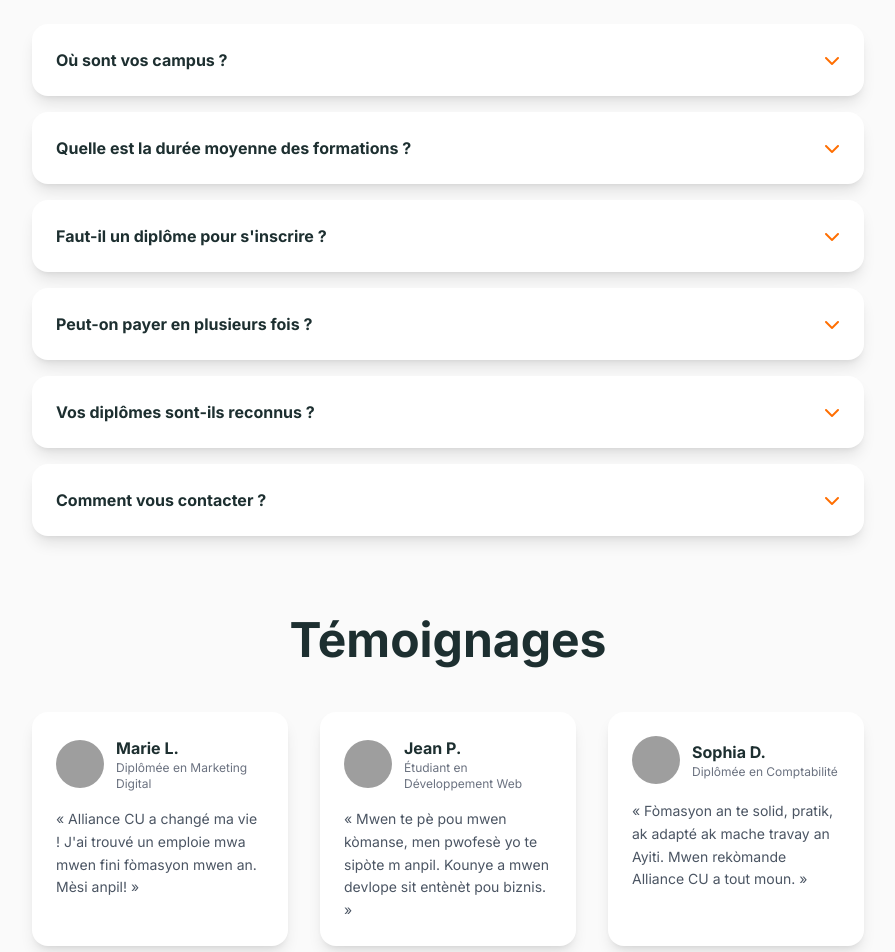
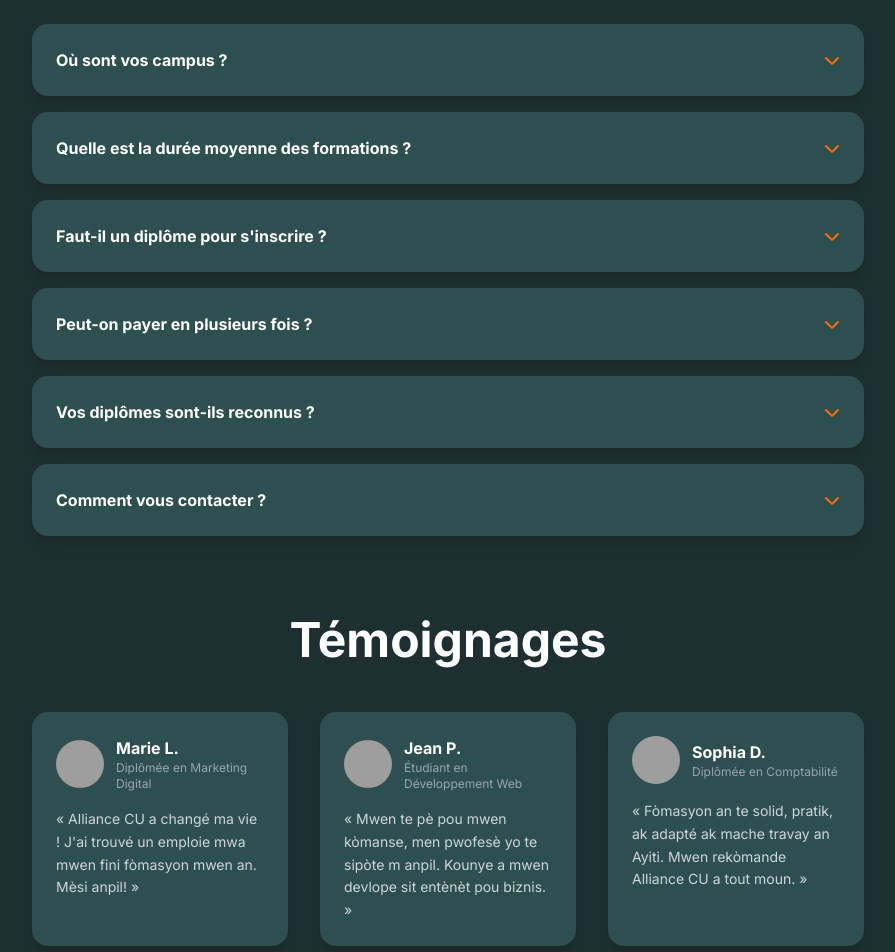
Before and after one commit to freuducci/Alliance, a plain HTML site: page index.html in a window 1280 px wide. Shown: the part 6820-7772 px from the top of the page, without its empty margins (192-1087 px from the left). Drawn offline with nearby package versions, Linux system fonts and the light colour scheme; grey boxes are pictures that could not be loaded.

Commit message:
Update index.html

```diff
--- a/index.html
+++ b/index.html
@@ -837,74 +837,74 @@
     </section>
 
     <!-- FAQ Section -->
-    <section id="faq" class="py-20 md:py-28 bg-[#fafafa]">
+    <section id="faq" class="py-20 md:py-28 bg-[#1d2f30]">
         <div class="max-w-4xl mx-auto px-4 sm:px-6 lg:px-8">
             <div class="text-center mb-12">
-                <h2 class="text-4xl md:text-5xl font-extrabold text-[#1d2f30]">
+                <h2 class="text-4xl md:text-5xl font-extrabold text-white">
                     FAQ <span class="text-[#ff6e00]">(Questions fréquentes)</span>
                 </h2>
-                <p class="mt-4 text-lg text-gray-600">
+                <p class="mt-4 text-lg text-gray-300">
                     Retrouvez les réponses aux questions les plus posées
                 </p>
             </div>
 
             <div class="space-y-4">
-                <details class="group bg-white rounded-2xl shadow-lg p-6">
-                    <summary class="flex justify-between items-center font-bold text-[#1d2f30] cursor-pointer">
+                <details class="group bg-[#2d4f50] rounded-2xl shadow-lg p-6">
+                    <summary class="flex justify-between items-center font-bold text-white cursor-pointer">
                         <span>Où sont vos campus ?</span>
                         <i class="fas fa-chevron-down text-[#ff6e00] transition-transform group-open:rotate-180"></i>
                     </summary>
-                    <p class="text-gray-600 text-sm leading-relaxed mt-4">
+                    <p class="text-gray-300 text-sm leading-relaxed mt-4">
                         Nous disposons de 9 succursales réparties dans les principales villes d'Haïti : Port-au-Prince, Delmas, Pétion-Ville, Carrefour, Saint-Marc, Gonaïves, Cap-Haïtien, Les Cayes et Jacmel.
                     </p>
                 </details>
 
-                <details class="group bg-white rounded-2xl shadow-lg p-6">
-                    <summary class="flex justify-between items-center font-bold text-[#1d2f30] cursor-pointer">
+                <details class="group bg-[#2d4f50] rounded-2xl shadow-lg p-6">
+                    <summary class="flex justify-between items-center font-bold text-white cursor-pointer">
                         <span>Quelle est la durée moyenne des formations ?</span>
                         <i class="fas fa-chevron-down text-[#ff6e00] transition-transform group-open:rotate-180"></i>
                     </summary>
-                    <p class="text-gray-600 text-sm leading-relaxed mt-4">
+                    <p class="text-gray-300 text-sm leading-relaxed mt-4">
                         Les formations courtes durent entre 6 et 12 mois, tandis que les programmes universitaires peuvent s'étendre de 24 à 36 mois selon le niveau et la spécialité choisis.
                     </p>
                 </details>
 
-                <details class="group bg-white rounded-2xl shadow-lg p-6">
-                    <summary class="flex justify-between items-center font-bold text-[#1d2f30] cursor-pointer">
+                <details class="group bg-[#2d4f50] rounded-2xl shadow-lg p-6">
+                    <summary class="flex justify-between items-center font-bold text-white cursor-pointer">
                         <span>Faut-il un diplôme pour s'inscrire ?</span>
                         <i class="fas fa-chevron-down text-[#ff6e00] transition-transform group-open:rotate-180"></i>
                     </summary>
-                    <p class="text-gray-600 text-sm leading-relaxed mt-4">
+                    <p class="text-gray-300 text-sm leading-relaxed mt-4">
                         Non. Nos formations sont ouvertes à tous : certains programmes n'exigent qu'un niveau fondamental, d'autres s'adressent aux titulaires du BAC ou équivalent.
                     </p>
                 </details>
 
-                <details class="group bg-white rounded-2xl shadow-lg p-6">
-                    <summary class="flex justify-between items-center font-bold text-[#1d2f30] cursor-pointer">
+                <details class="group bg-[#2d4f50] rounded-2xl shadow-lg p-6">
+                    <summary class="flex justify-between items-center font-bold text-white cursor-pointer">
                         <span>Peut-on payer en plusieurs fois ?</span>
                         <i class="fas fa-chevron-down text-[#ff6e00] transition-transform group-open:rotate-180"></i>
                     </summary>
-                    <p class="text-gray-600 text-sm leading-relaxed mt-4">
+                    <p class="text-gray-300 text-sm leading-relaxed mt-4">
                         Oui. Nous proposons des échéanciers flexibles : versement d'acomptes mensuels ou trimestriels adaptés à votre budget.
                     </p>
                 </details>
 
-                <details class="group bg-white rounded-2xl shadow-lg p-6">
-                    <summary class="flex justify-between items-center font-bold text-[#1d2f30] cursor-pointer">
+                <details class="group bg-[#2d4f50] rounded-2xl shadow-lg p-6">
+                    <summary class="flex justify-between items-center font-bold text-white cursor-pointer">
                         <span>Vos diplômes sont-ils reconnus ?</span>
                         <i class="fas fa-chevron-down text-[#ff6e00] transition-transform group-open:rotate-180"></i>
                     </summary>
-                    <p class="text-gray-600 text-sm leading-relaxed mt-4">
+                    <p class="text-gray-300 text-sm leading-relaxed mt-4">
                         Absolument. Nos certificats et diplômes sont reconnus par l'État haïtien et plusieurs organismes internationaux, facilitant la poursuite d'études ou l'insertion professionnelle.
                     </p>
                 </details>
 
-                <details class="group bg-white rounded-2xl shadow-lg p-6">
-                    <summary class="flex justify-between items-center font-bold text-[#1d2f30] cursor-pointer">
+                <details class="group bg-[#2d4f50] rounded-2xl shadow-lg p-6">
+                    <summary class="flex justify-between items-center font-bold text-white cursor-pointer">
                         <span>Comment vous contacter ?</span>
                         <i class="fas fa-chevron-down text-[#ff6e00] transition-transform group-open:rotate-180"></i>
                     </summary>
-                    <p class="text-gray-600 text-sm leading-relaxed mt-4">
+                    <p class="text-gray-300 text-sm leading-relaxed mt-4">
                         Par téléphone au +509 3701-0000, par email à info@alliancecu.ht ou via le formulaire de contact disponible sur notre site.
                     </p>
                 </details>
@@ -912,48 +912,48 @@
 
             <!-- Témoignages Section -->
             <div class="mt-20">
-                <h2 class="text-4xl md:text-5xl font-extrabold text-[#1d2f30] text-center mb-12">
+                <h2 class="text-4xl md:text-5xl font-extrabold text-white text-center mb-12">
                     Témoignages
                 </h2>
                 <div class="grid md:grid-cols-2 lg:grid-cols-3 gap-8">
-                    <div class="bg-white rounded-2xl shadow-lg p-6">
+                    <div class="bg-[#2d4f50] rounded-2xl shadow-lg p-6">
                         <div class="flex items-center mb-4">
                             <img src="https://images.unsplash.com/photo-1494790108755-2616b332-3fc6f4a7-6b7f-4b4e-9a7b-5f7a2e8e6b7a?auto=format&fit=crop&w=100&q=60"
                                  alt="Marie L." class="w-12 h-12 rounded-full object-cover mr-3">
                             <div>
-                                <h4 class="font-bold text-[#1d2f30]">Marie L.</h4>
-                                <p class="text-xs text-gray-500">Diplômée en Marketing Digital</p>
+                                <h4 class="font-bold text-white">Marie L.</h4>
+                                <p class="text-xs text-gray-400">Diplômée en Marketing Digital</p>
                             </div>
                         </div>
-                        <p class="text-sm text-gray-600 leading-relaxed">
+                        <p class="text-sm text-gray-300 leading-relaxed">
                             « Alliance CU a changé ma vie ! J'ai trouvé un emploie mwa mwen fini fòmasyon mwen an. Mèsi anpil! »
                         </p>
                     </div>
 
-                    <div class="bg-white rounded-2xl shadow-lg p-6">
+                    <div class="bg-[#2d4f50] rounded-2xl shadow-lg p-6">
                         <div class="flex items-center mb-4">
                             <img src="https://images.unsplash.com/photo-1507003211169-0a1dd7228f2d?auto=format&fit=crop&w=100&q=60"
                                  alt="Jean P." class="w-12 h-12 rounded-full object-cover mr-3">
                             <div>
-                                <h4 class="font-bold text-[#1d2f30]">Jean P.</h4>
-                                <p class="text-xs text-gray-500">Étudiant en Développement Web</p>
+                                <h4 class="font-bold text-white">Jean P.</h4>
+                                <p class="text-xs text-gray-400">Étudiant en Développement Web</p>
                             </div>
                         </div>
-                        <p class="text-sm text-gray-600 leading-relaxed">
+                        <p class="text-sm text-gray-300 leading-relaxed">
                             « Mwen te pè pou mwen kòmanse, men pwofesè yo te sipòte m anpil. Kounye a mwen devlope sit entènèt pou biznis. »
                         </p>
                     </div>
 
-                    <div class="bg-white rounded-2xl shadow-lg p-6">
+                    <div class="bg-[#2d4f50] rounded-2xl shadow-lg p-6">
                         <div class="flex items-center mb-4">
                             <img src="https://images.unsplash.com/photo-1438761681033-6461ffad8d80?auto=format&fit=crop&w=100&q=60"
                                  alt="Sophia D." class="w-12 h-12 rounded-full object-cover mr-3">
                             <div>
-                                <h4 class="font-bold text-[#1d2f30]">Sophia D.</h4>
-                                <p class="text-xs text-gray-500">Diplômée en Comptabilité</p>
+                                <h4 class="font-bold text-white">Sophia D.</h4>
+                                <p class="text-xs text-gray-400">Diplômée en Comptabilité</p>
                             </div>
                         </div>
-                        <p class="text-sm text-gray-600 leading-relaxed">
+                        <p class="text-sm text-gray-300 leading-relaxed">
                             « Fòmasyon an te solid, pratik, ak adapté ak mache travay an Ayiti. Mwen rekòmande Alliance CU a tout moun. »
                         </p>
                     </div>
```
